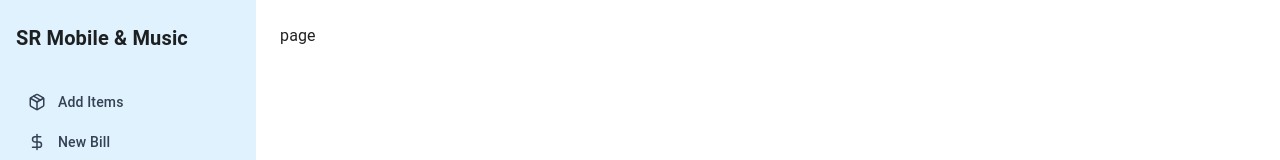
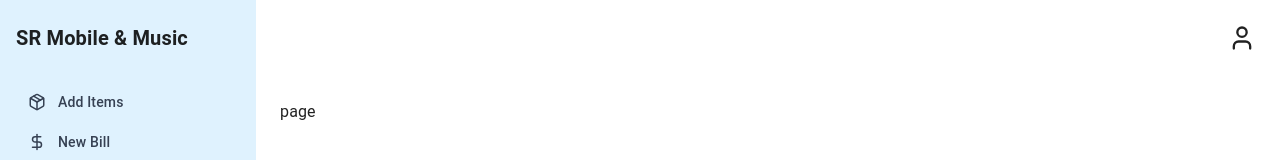
Before and after one commit to ChathukaViduranga/StockManagementFE, a Next.js app: page /orders in a window 1280 px wide. Shown: the top 160 px of the page. Built offline with nearby package versions, Linux system fonts and the light colour scheme; sample sign-in values are in the browser's storage.

Commit message:
add logout function

```diff
--- a/src/app/(dashboard)/layout.jsx
+++ b/src/app/(dashboard)/layout.jsx
@@ -4,11 +4,13 @@
 import { useAuth } from "../providers";
 import { useRouter } from "next/navigation";
 import { useEffect, useState } from "react";
+import { User } from "lucide-react";
 
 export default function DashboardLayout({ children }) {
-  const { isAuthenticated } = useAuth();
+  const { isAuthenticated, logout } = useAuth();
   const router = useRouter();
   const [mounted, setMounted] = useState(false);
+  const [menuOpen, setMenuOpen] = useState(false);
 
   useEffect(() => {
     setMounted(true);
@@ -30,7 +32,32 @@
   return (
     <div className="flex h-screen bg-white">
       <Sidebar />
-      <main className="flex-1 overflow-y-auto p-6">{children}</main>
+      <div className="flex-1 flex flex-col">
+        {/* Profile icon in top right */}
+        <div className="flex justify-end items-center p-4 relative">
+          <button
+            className="rounded-full p-2 hover:bg-sky-100 focus:outline-none"
+            onClick={() => setMenuOpen((v) => !v)}
+            aria-label="Open profile menu"
+          >
+            <User size={28} />
+          </button>
+          {menuOpen && (
+            <div className="absolute right-4 top-14 bg-white border rounded shadow-md z-50 min-w-[120px]">
+              <button
+                className="block w-full text-left px-4 py-2 text-sm hover:bg-sky-100"
+                onClick={() => {
+                  setMenuOpen(false);
+                  logout();
+                }}
+              >
+                Logout
+              </button>
+            </div>
+          )}
+        </div>
+        <main className="flex-1 overflow-y-auto p-6">{children}</main>
+      </div>
     </div>
   );
 }
```
